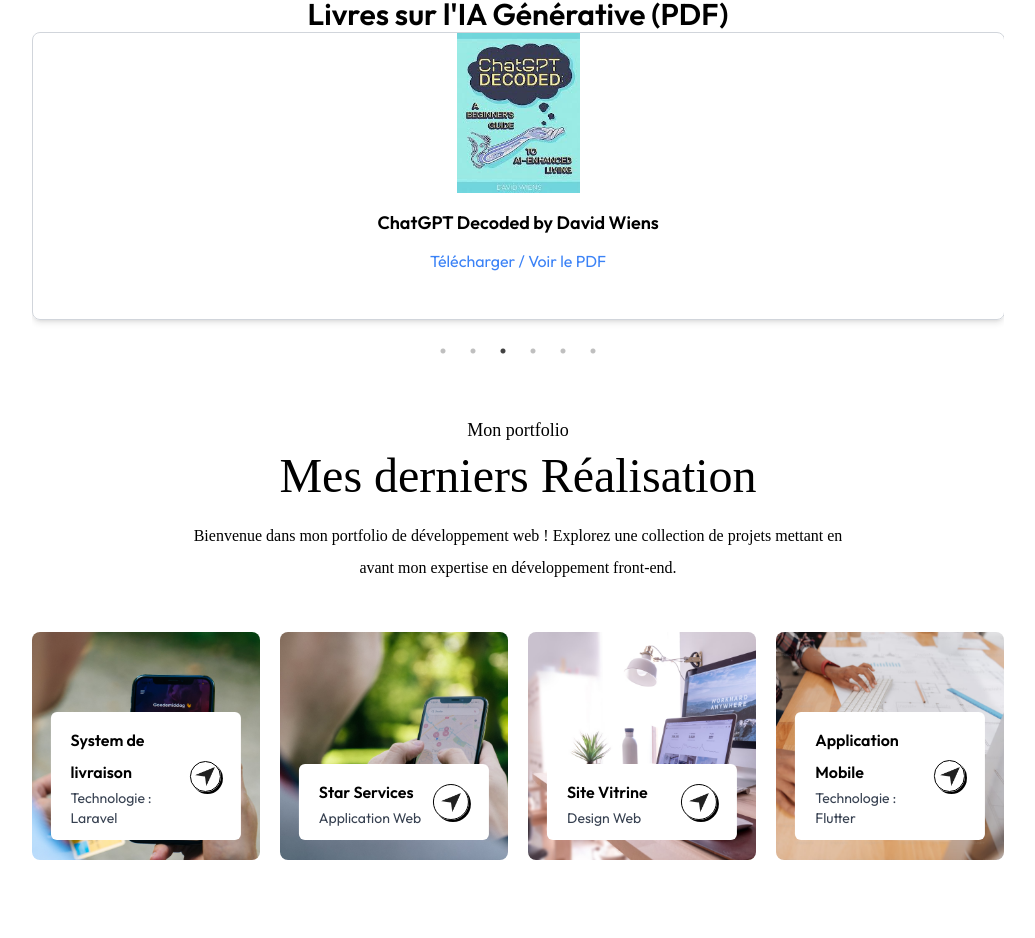
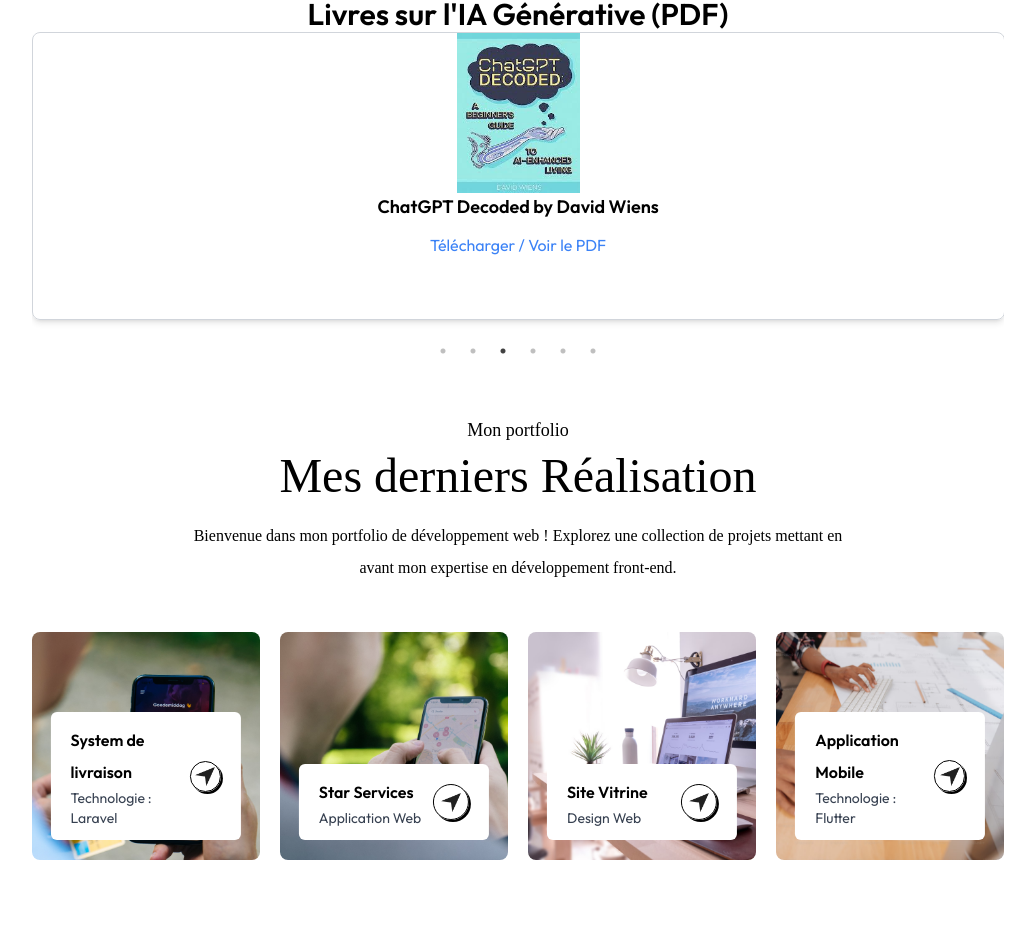
Before and after one commit to samaholicc/ReactPortfolio, a React (Vite) app: page / in a window 1280 px wide. Shown: the part 5381-6319 px from the top of the page, without its empty margins (122-1157 px from the left). Built offline with nearby package versions, Linux system fonts and the light colour scheme; a web font is replaced by a local one.

Commit message:
carousel pdf

```diff
--- a/src/components/Services.jsx
+++ b/src/components/Services.jsx
@@ -55,7 +55,6 @@ const PdfCarousel = ({ pdfFiles }) => {
               alt={`${pdf.name} Cover`}
               className="w-full h-40 rounded-t-lg object-contain transition-transform duration-300 ease-in" // Smooth transition on image hover
             />
-            <div className="flex flex-col flex-grow justify-between p-4"> {/* Flexbox for content spacing */}
               <h3 className="text-lg font-semibold mb-2">{pdf.name}</h3>
               <a
                 href={pdf.url}
@@ -65,7 +64,7 @@ const PdfCarousel = ({ pdfFiles }) => {
               >
                 Télécharger / Voir le PDF
               </a>
-            </div>
+
           </div>
         ))}
       </Slider>
```
